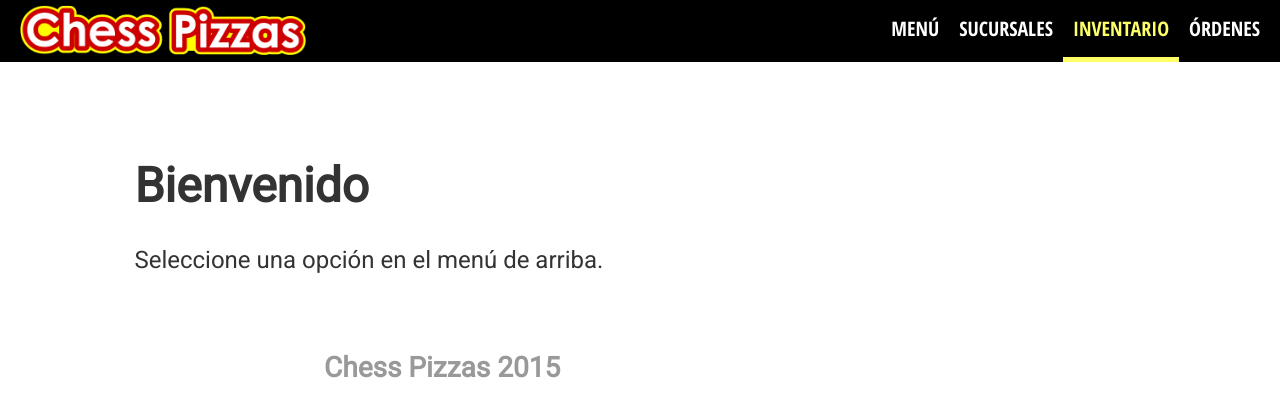
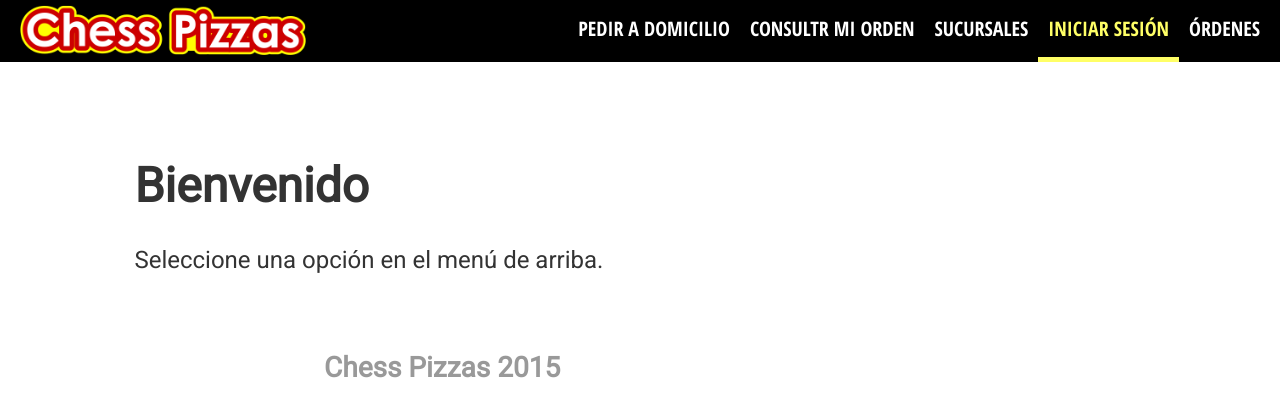
Before and after one commit to pachecokun/chesspizza, a PHP site: page /View/admin/index.php in a window 1280 px wide. Shown: the top 413 px of the page. Run offline with PHP 8.4, Linux system fonts and the light colour scheme.

Commit message:
pagina principal

```diff
--- a/View/admin/index.php
+++ b/View/admin/index.php
@@ -1,7 +1,8 @@
 <?php
-$navElements = array("menu"=>array("MENÚ", "menu", ""),
+$navElements = array("menu" => array("PEDIR A DOMICILIO", "menu", ""),
+	"consorden" => array("CONSULTR MI ORDEN", "ordenes", ""),
 	"sucursales"=>array("SUCURSALES", "sucursales",""),
-	"inventario"=>array("INVENTARIO", "inventario", ""),
+	"inventario" => array("INICIAR SESIÓN", "inventario", ""),
 	"ordenes"=>array("ÓRDENES", "ordenes", "")
 );
 $active= "inventario";
```
